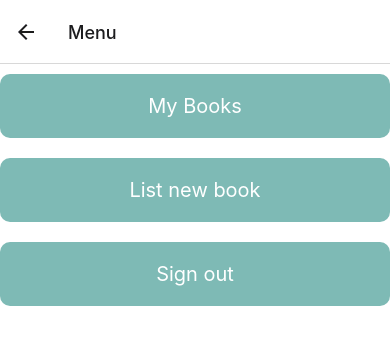
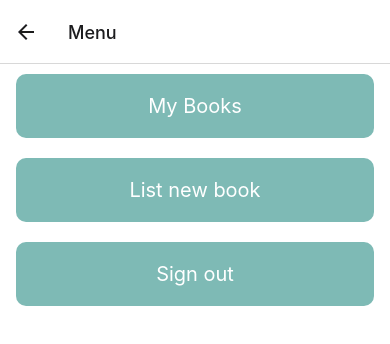
Before and after one commit to loisem444/BookBuddy, a React Native app: screen /Menu in a window 390 px wide. Shown: the top 344 px of the page. Built offline with nearby package versions, Linux system fonts and the light colour scheme.

Commit message:
Fix spacing on menu screen

```diff
--- a/src/components/MenuScreen.tsx
+++ b/src/components/MenuScreen.tsx
@@ -54,10 +54,11 @@ const styles = StyleSheet.create({
   container: {
     backgroundColor: colors.white,
     flex: 1,
-    padding: Spacing * 2,
   },
   itemContainer: {
     padding: Spacing * 2,
+    marginRight: 16,
+    marginLeft: 16,
     backgroundColor: colors.primary,
     marginVertical: Spacing,
     borderRadius: Spacing,
```
